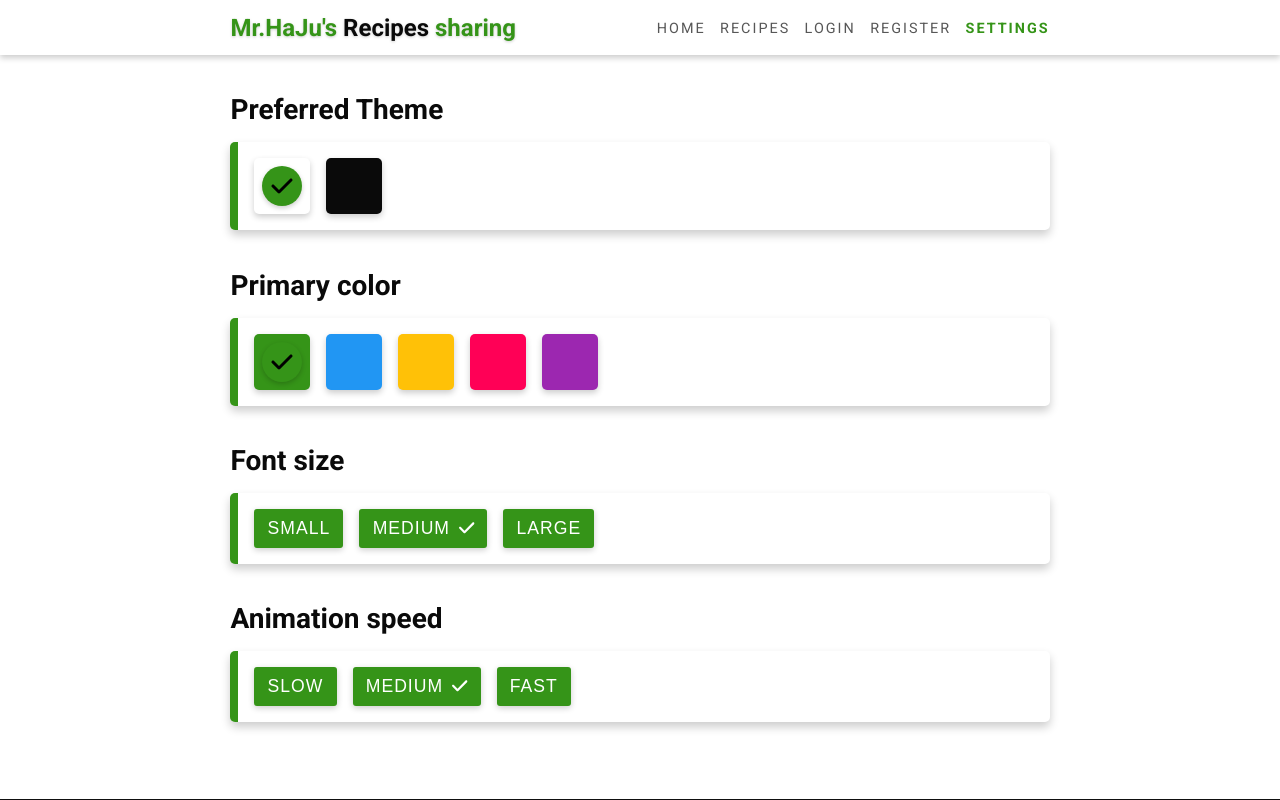
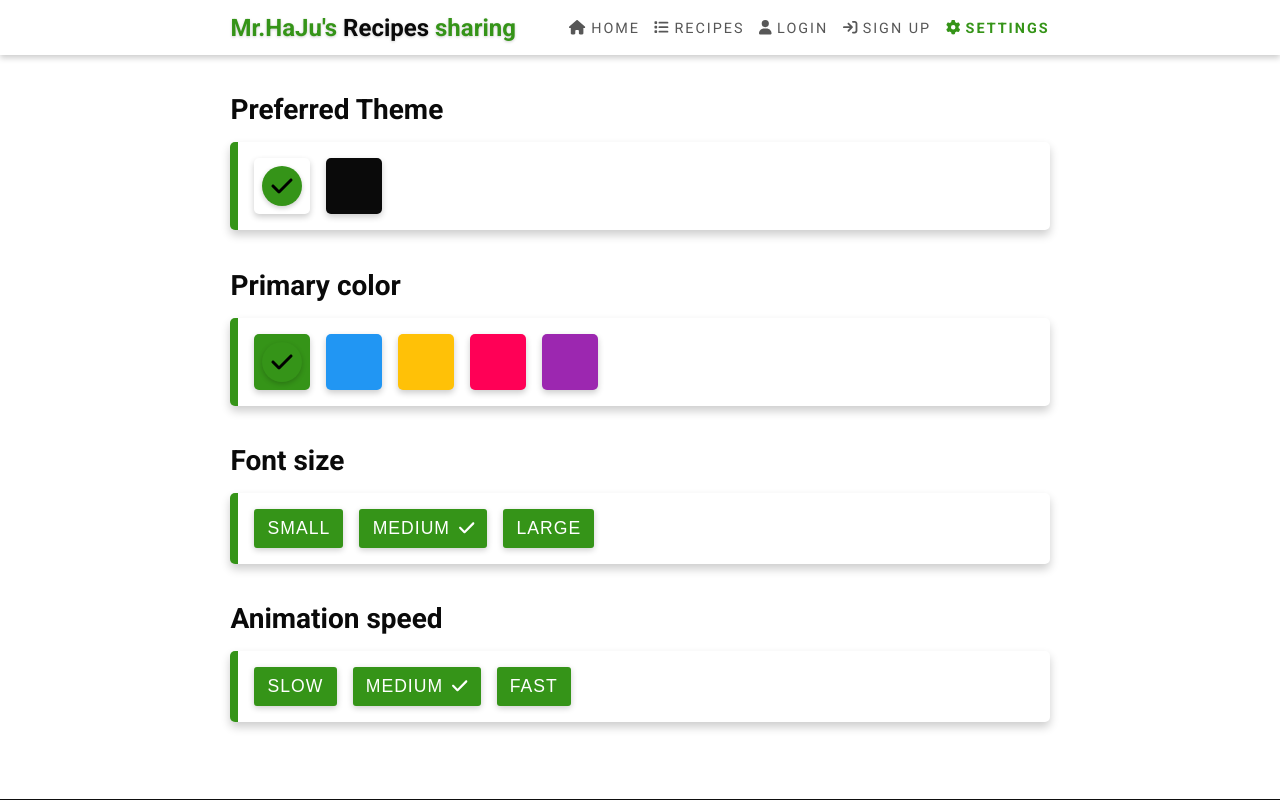
Before and after one commit to MrHaJu/Code-Institute-Projekt-5-React-Django, a React (Create React App) app in the folder food-app/: page /settings in a window 1280 px wide. Shown: the top 800 px of the page. Built offline with nearby package versions, Linux system fonts and the light colour scheme.

Commit message:
change name from register to sign up

```diff
--- a/food-app/src/components/Navbar.js
+++ b/food-app/src/components/Navbar.js
@@ -9,6 +9,8 @@ import {
   faUser,
   faSignIn,
 } from "@fortawesome/free-solid-svg-icons";
+
+import { FontAwesomeIcon } from '@fortawesome/react-fontawesome';
 
 export default function Navbar() {
   const [showSidebar, setShowSidebar] = useState(false);
@@ -31,7 +33,7 @@ export default function Navbar() {
       icon: faUser,
     },
     {
-      name: "Register",
+      name: "Sign up",
       path: "/register",
       icon: faSignIn,
     },
@@ -59,7 +61,7 @@ export default function Navbar() {
               to={link.path}
               key={link.name}
             >
-              {link.name}
+            <FontAwesomeIcon icon={link.icon} /> {link.name}
             </Link>
           ))}
         </div>
```
